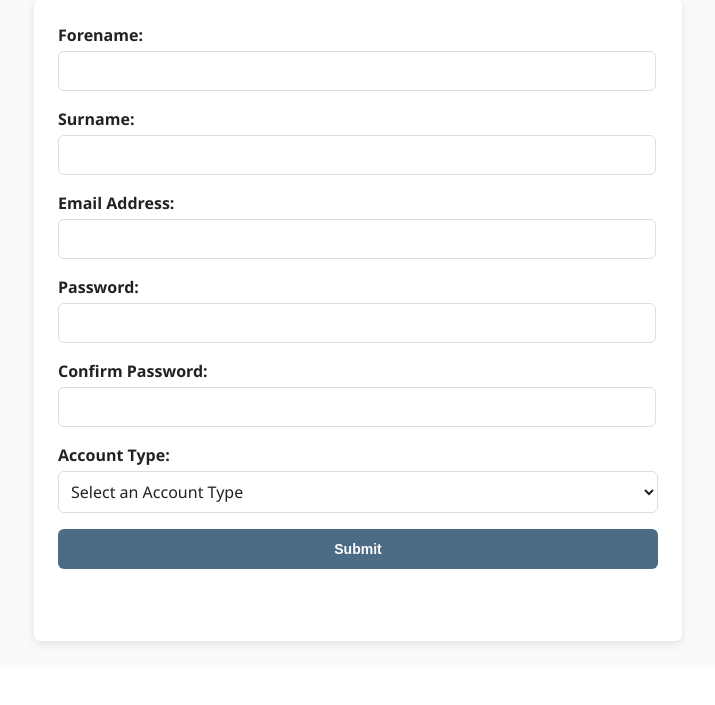
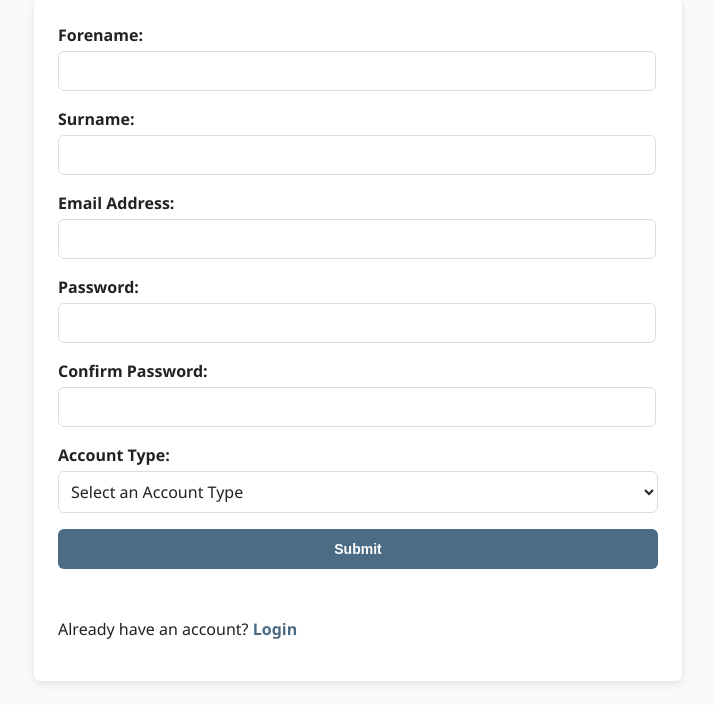
Before and after one commit to rcsgrv/HelpDeskTicketingSystem, a Flask app: page /register in a window 1280 px wide. Shown: the part 191-896 px from the top of the page, without its empty margins (282-997 px from the left). Before the commit the page ends 837 px from the top, so only its background shows below. Run offline with Flask 3, Linux system fonts and the light colour scheme.

Commit message:
Added a link to the login page on the registration page in a similar style to the registration link on the login page.

```diff
--- a/HelpDeskTicketingSystem/templates/register.html
+++ b/HelpDeskTicketingSystem/templates/register.html
@@ -28,5 +28,10 @@ content %}
   <div class="btn-group">
     <button type="submit" class="btn btn-group btn-primary">Submit</button>
   </div>
+
+  <p>
+    Already have an account?
+    <a href="{{ url_for('auth.login') }}"><strong>Login</strong></a>
+  </p>
 </form>
 {% endblock %}
```
